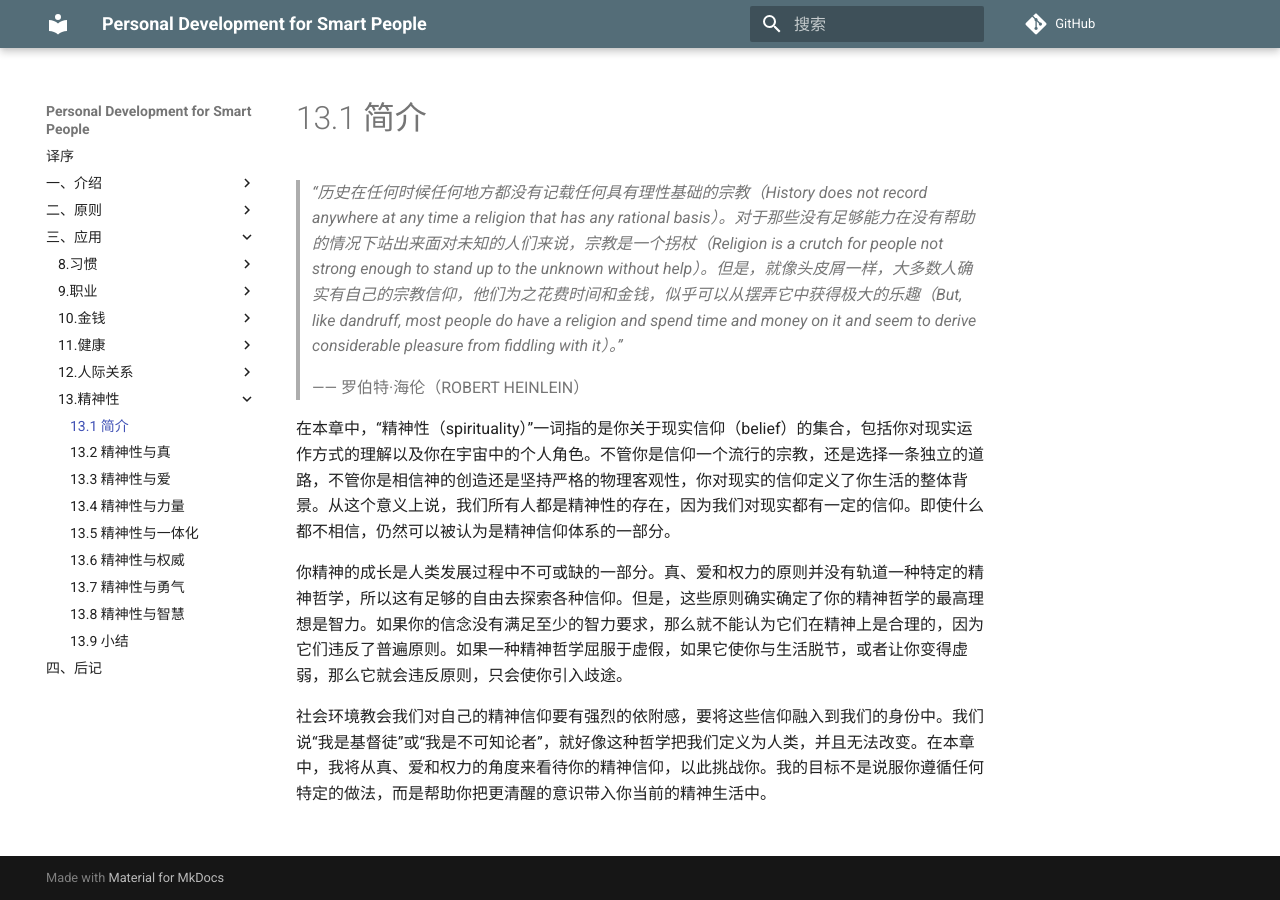
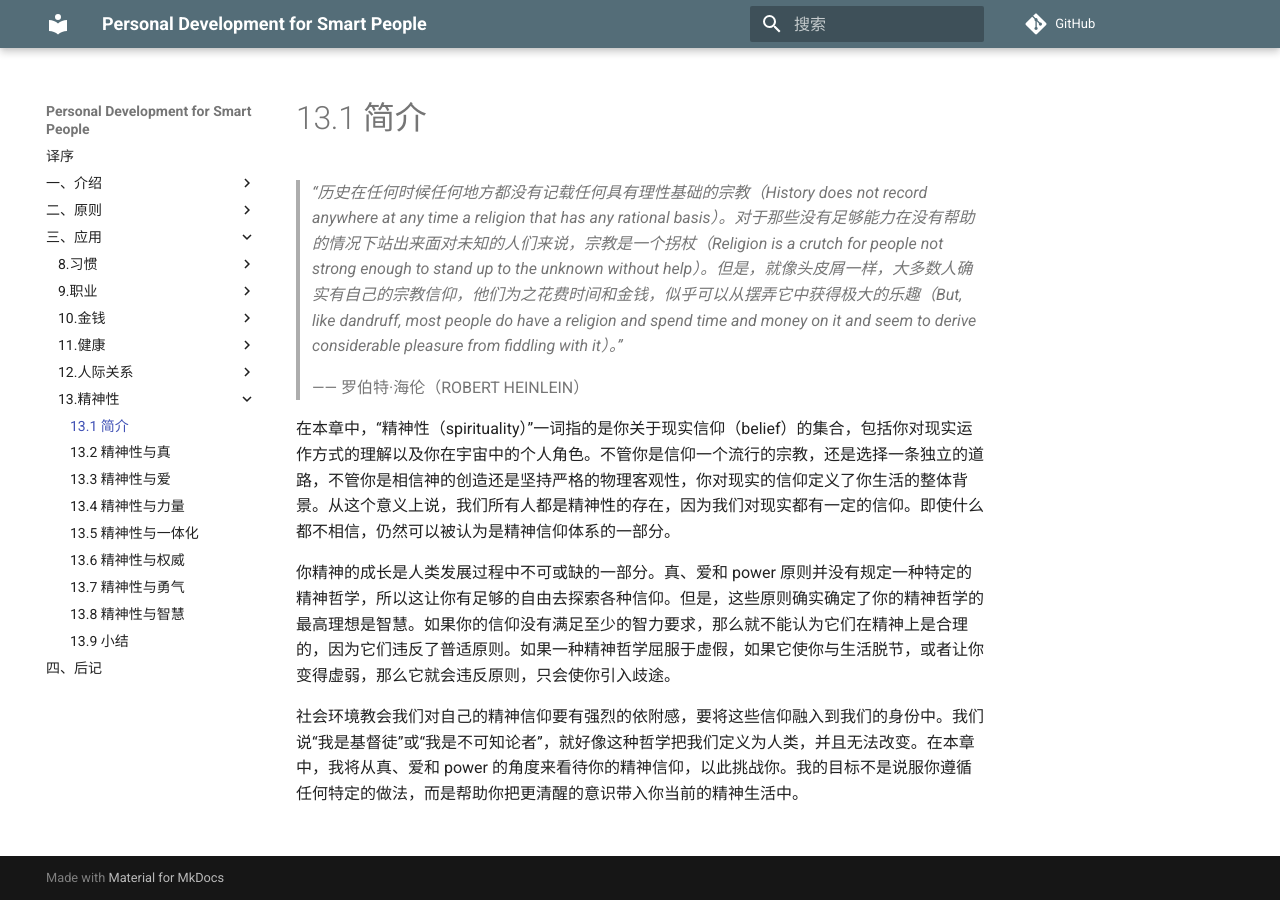
Before and after one commit to wtsnwei/pdsp, an MkDocs documentation site: the page built from docs/3.Application/13.spirituality/00.spirituality.md, in a window 1280 px wide. Built offline with MkDocs 1.6.1 and Material for MkDocs 9.7.7, drawn with Linux system fonts in a browser that asks for light colours; comment, search, counter and statistics services are not loaded.

Commit message:
修正语句

```diff
--- a/docs/3.Application/13.spirituality/00.spirituality.md
+++ b/docs/3.Application/13.spirituality/00.spirituality.md
@@ -9,6 +9,6 @@ date:       2021-03-18
 
 在本章中，“精神性（spirituality）”一词指的是你关于现实信仰（belief）的集合，包括你对现实运作方式的理解以及你在宇宙中的个人角色。不管你是信仰一个流行的宗教，还是选择一条独立的道路，不管你是相信神的创造还是坚持严格的物理客观性，你对现实的信仰定义了你生活的整体背景。从这个意义上说，我们所有人都是精神性的存在，因为我们对现实都有一定的信仰。即使什么都不相信，仍然可以被认为是精神信仰体系的一部分。
 
-你精神的成长是人类发展过程中不可或缺的一部分。真、爱和权力的原则并没有轨道一种特定的精神哲学，所以这有足够的自由去探索各种信仰。但是，这些原则确实确定了你的精神哲学的最高理想是智力。如果你的信念没有满足至少的智力要求，那么就不能认为它们在精神上是合理的，因为它们违反了普遍原则。如果一种精神哲学屈服于虚假，如果它使你与生活脱节，或者让你变得虚弱，那么它就会违反原则，只会使你引入歧途。
+你精神的成长是人类发展过程中不可或缺的一部分。真、爱和 power 原则并没有规定一种特定的精神哲学，所以这让你有足够的自由去探索各种信仰。但是，这些原则确实确定了你的精神哲学的最高理想是智慧。如果你的信仰没有满足至少的智力要求，那么就不能认为它们在精神上是合理的，因为它们违反了普适原则。如果一种精神哲学屈服于虚假，如果它使你与生活脱节，或者让你变得虚弱，那么它就会违反原则，只会使你引入歧途。
 
-社会环境教会我们对自己的精神信仰要有强烈的依附感，要将这些信仰融入到我们的身份中。我们说“我是基督徒”或“我是不可知论者”，就好像这种哲学把我们定义为人类，并且无法改变。在本章中，我将从真、爱和权力的角度来看待你的精神信仰，以此挑战你。我的目标不是说服你遵循任何特定的做法，而是帮助你把更清醒的意识带入你当前的精神生活中。
+社会环境教会我们对自己的精神信仰要有强烈的依附感，要将这些信仰融入到我们的身份中。我们说“我是基督徒”或“我是不可知论者”，就好像这种哲学把我们定义为人类，并且无法改变。在本章中，我将从真、爱和 power 的角度来看待你的精神信仰，以此挑战你。我的目标不是说服你遵循任何特定的做法，而是帮助你把更清醒的意识带入你当前的精神生活中。
```
